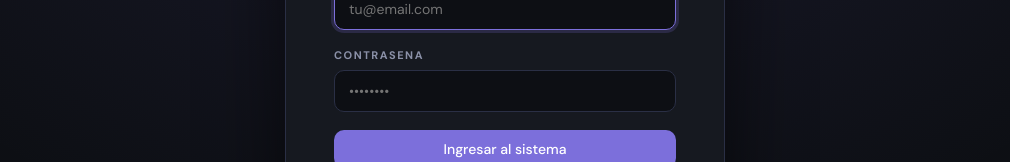
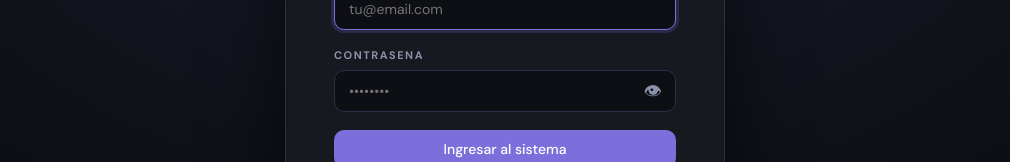
Before and after one commit to CarlosKarcher/Turnos, a React (Vite) app: page / in a window 1280 px wide. Shown: the part 312-474 px from the top of the page, without its empty margins (135-1145 px from the left). Built offline with nearby package versions, Linux system fonts and the light colour scheme; the HTML template or start-up script is replaced by a standard one.

Commit message:
Fix login y ojito

```diff
--- a/src/agenda_terapeutica.jsx
+++ b/src/agenda_terapeutica.jsx
@@ -178,6 +178,7 @@ function Login({ onLogin }) {
   const [loading,  setLoading]  = useState(false);
   const [resetMode,setReset]    = useState(false);
   const [resetMsg, setResetMsg] = useState("");
+  const [showPass, setShowPass] = useState(false);
 
   async function handleSubmit(e) {
     e.preventDefault();
@@ -216,9 +217,16 @@ function Login({ onLogin }) {
             </div>
             <div className="form-group">
               <label className="form-label">Contrasena</label>
-              <input className="form-input" type="password" value={pass}
-                onChange={e=>{setPass(e.target.value);setError("");}}
-                placeholder="••••••••" required />
+              <div style={{position:"relative"}}>
+                <input className="form-input" type={showPass?"text":"password"} value={pass}
+                  onChange={e=>{setPass(e.target.value);setError("");}}
+                  placeholder="••••••••" required style={{paddingRight:44}} />
+                <button type="button" onClick={()=>setShowPass(s=>!s)}
+                  style={{position:"absolute",right:14,top:"50%",transform:"translateY(-50%)",
+                    background:"none",border:"none",cursor:"pointer",color:"var(--text2)",fontSize:18,padding:0,lineHeight:1}}>
+                  {showPass ? "🙈" : "👁"}
+                </button>
+              </div>
             </div>
             {error && (
               <div style={{color:"var(--danger)",fontSize:13,marginBottom:14,padding:"10px 14px",background:"rgba(248,113,113,.1)",borderRadius:8,border:"1px solid rgba(248,113,113,.3)"}}>
```
